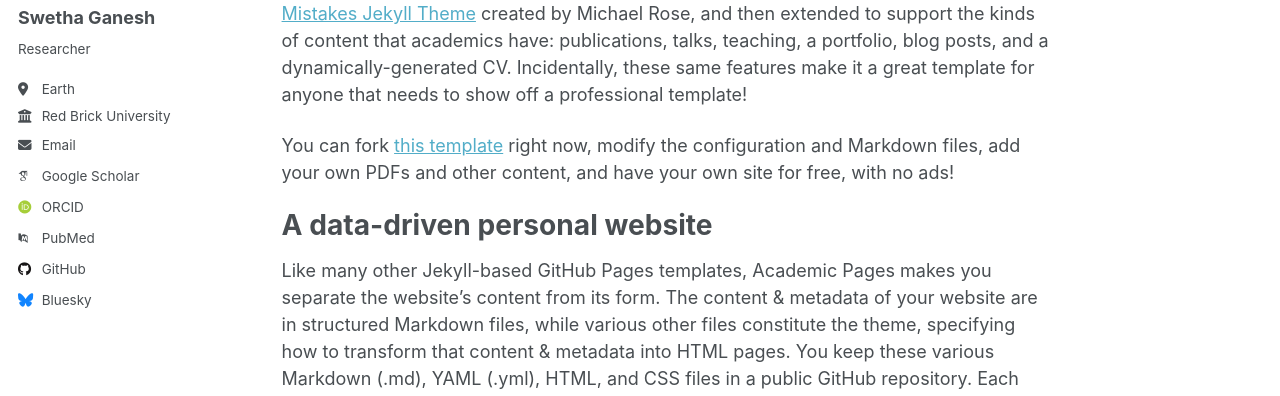
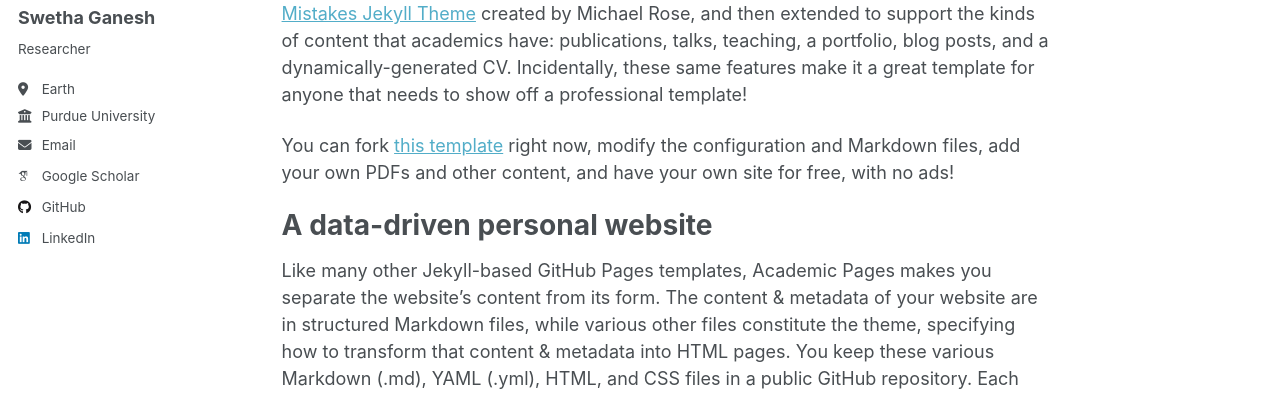
Before and after one commit to swethaganesh17/swethaganesh17.github.io, a Jekyll site: the page built from _pages/about.md, in a window 1280 px wide. Shown: the part 277-673 px from the top of the page. Built offline with Jekyll 4.4.1, drawn with Linux system fonts in a browser that asks for light colours; some web fonts are replaced; a script that is not in the unit is left out; part of the change alters nothing that is shown.

Commit message:
Update _config.yml

```diff
--- a/_config.yml
+++ b/_config.yml
@@ -27,65 +27,25 @@ author:
   pronouns         : # example: "she/her"
   bio              : "Researcher"
   location         : "Earth"
-  employer         : "Red Brick University"
+  employer         : "Purdue University"
   uri              : # URL
   email            : "swethag1706@gmail.com"
 
   # Academic websites
-  academia         : # URL
-  arxiv            : # URL - Update with the correct link to your profile
-  googlescholar    : "https://scholar.google.com/citations?user=PS_CX0AAAAAJ"
-  inspire-hep      : # URL
-  impactstory      : # URL
-  orcid            : "http://orcid.org/yourorcidurl"
-  semantic         : # URL
-  pubmed           : "https://www.ncbi.nlm.nih.gov/pubmed/?term=john+snow"
-  researchgate     : # URL
-  scopus           : # URL
+  googlescholar    : "https://scholar.google.com/citations?user=-Crvn3cAAAAJ&hl=en"
+  github           : "swethaganesh17"
+  linkedin         : "swetha-ganesh-759352159"
 
-  # Repositories and software development
-  bitbucket        : # Username - Update with your username on the site
-  codepen          : # Username
-  dribbble         : # Username
-  github           : "academicpages"
-  kaggle           : # Username
-  stackoverflow    : # User number or user number and name (i.e., use "1" or "1/jeff-atwood")
-
-  # Social media
-  artstation       : # Username
-  bluesky          : "bsky.app" # Replace this with you Bluesky username
-  facebook         : # Username
-  flickr           : # Username
-  foursquare       : # Username
-  goodreads        : # Username
-  google_plus      : # Username
-  keybase          : # Username
-  instagram        : # Username
-  lastfm           : # Username
-  linkedin         : # Username
-  mastodon         : # URL
-  medium           : # URL
-  pinterest        : # Username
-  soundcloud       : # Username
-  steam            : # Username
-  telegram         : # URL
-  tumblr           : # Username
-  twitter          : # Username for X / Twitter
-  vine             : # Username
-  weibo            : # Username
-  wikipedia        : # Username
-  xing             : # Username
-  youtube          : # Username
-  zhihu            : # Username
 
 # Publication Category - The following the list of publication categories and their headings
 publication_category:
-  books:
-    title: 'Books'
+  conferences:
+    title: 'Conference Papers'
   manuscripts:
     title: 'Journal Articles'
-  conferences:
-    title: 'Conference Papers'
+  preprints:
+    title: 'Preprints'
+
 
 # Site Settings
 teaser                   :  # filename of teaser fallback teaser image placed in /images/, .e.g. "500x300.png"
```
